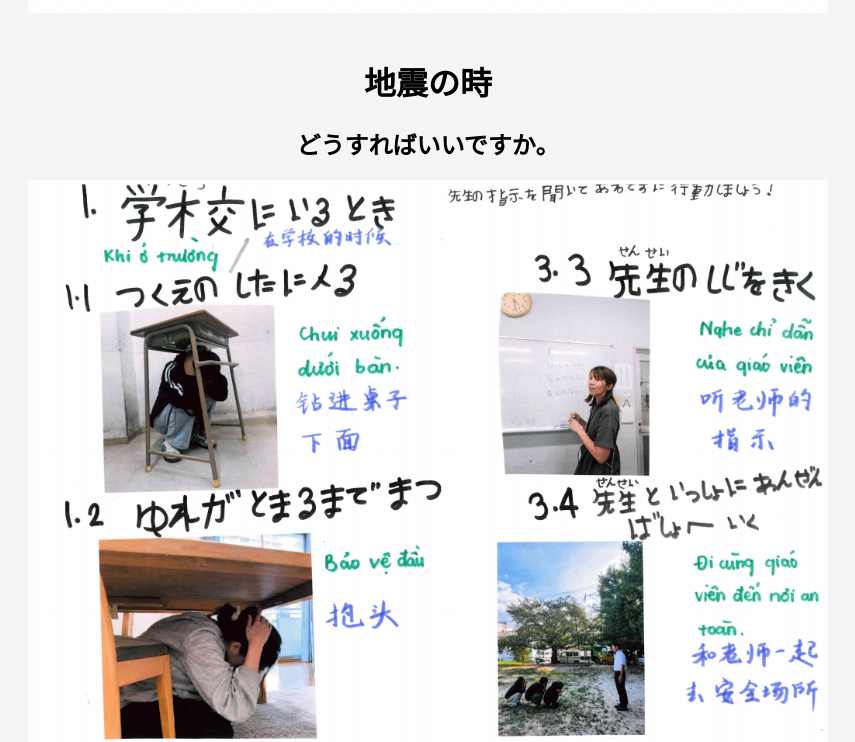
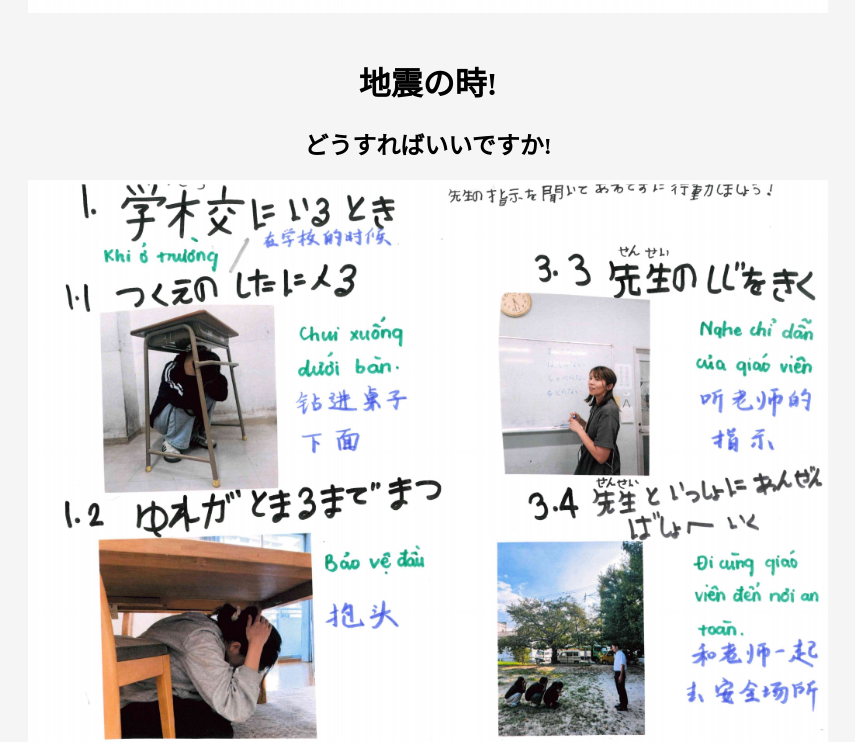
Before and after one commit to Namcak/dong-dat-6-anh, a plain HTML site: page index.html in a window 1280 px wide. Shown: the part 3606-4348 px from the top of the page, without its empty margins (212-1067 px from the left). Drawn offline with Linux system fonts and the light colour scheme.

Commit message:
Update index.html

```diff
--- a/index.html
+++ b/index.html
@@ -32,13 +32,16 @@ img {
 <img src="anh5.jpg">
 <img src="anh6.jpg">
 
-<h1>地震の時</h1>
-<h2>どうすればいいですか。</h2>
+<h1>地震の時!</h1>
+<h2>どうすればいいですか!</h2>
 
 <img src="anh7.jpg">
 <img src="anh8.jpg">
 <img src="anh9.jpg">
 <img src="anh10.jpg">
+
+<h1>地震の後で,どうする？</h1>
+
 <img src="anh11.jpg">
 <img src="anh12.jpg">
 <img src="anh13.jpg">
```
